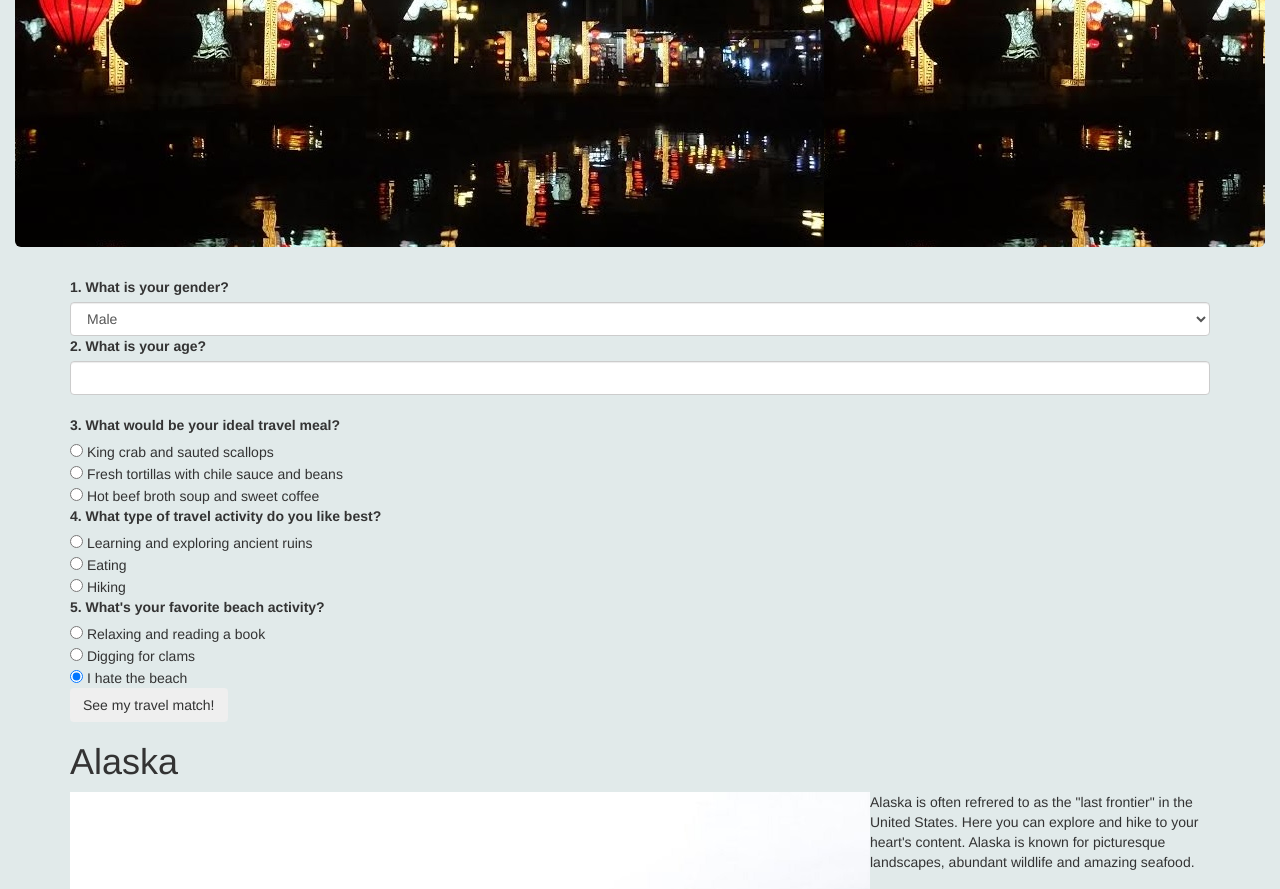
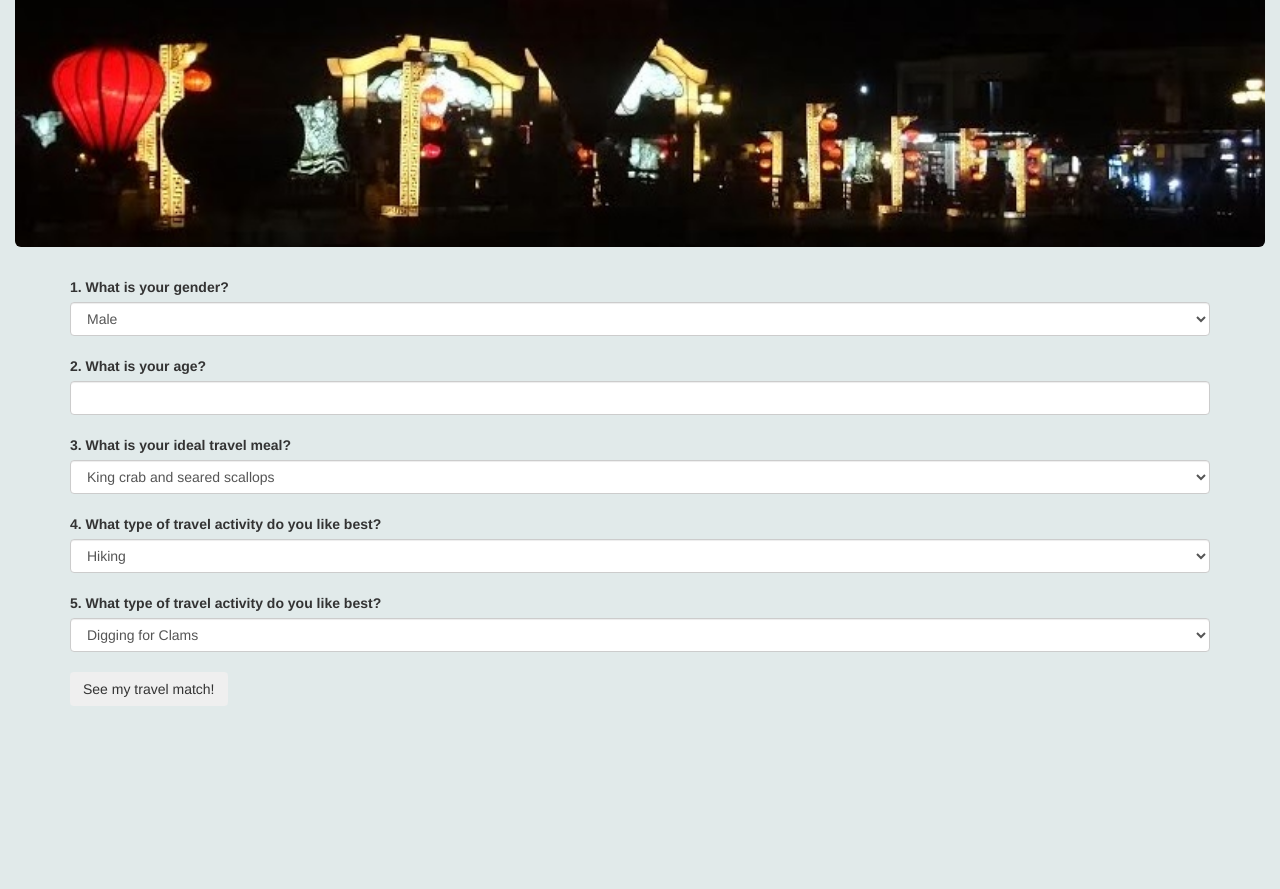
Before and after one commit to stewarea/review2, a plain HTML site: page index.html in a window 1280 px wide. Shown: the part 153-1042 px from the top of the page. After the commit the page ends 859 px from the top, so only its background shows below. Drawn offline with Linux system fonts and the light colour scheme.

Commit message:
change fields to dropdowns and add fifirst steps of jquery

```diff
--- a/css/styles.css
+++ b/css/styles.css
@@ -1,17 +1,16 @@
 img {
   max-width:800px;
-  float:left;
 }
 
-/*#alaska {
+#alaska {
   display: none;
 }
 #tikal {
   display: none;
 }
 #vietnam{
-  display: none;
-}*/
+  display: none;;
+}
 
 body {
   background-color: #e1eaea;
@@ -23,4 +22,6 @@ body {
   text-align: center;
   height: 400px;
   position relative;
+  background-repeat: no-repeat;
+  background-size: cover;
 }
--- a/index.html
+++ b/index.html
@@ -19,40 +19,34 @@
         <select id="gender" class="form-control">
           <option>Male</option>
           <option>Female</option>
+        </select></br>
 
-        </select>
-         <label for="age">2. What is your age?</label>
+        <label for="age">2. What is your age?</label>
             <input id="age" class="form-control" type="number"></br>
-          <div id="food">
-            <label for="food">3. What would be your ideal travel meal?</label></br>
-              <input type="radio" name="optionsRadios" id="optionsRadios1" value="option1" checked>
-              King crab and sauted scallops</br>
-              <input type="radio" name="optionsRadios" id="optionsRadios1" value="option1" checked>
-              Fresh tortillas with chile sauce and beans</br>
-              <input type="radio" name="optionsRadios" id="optionsRadios1" value="option1" checked>
-              Hot beef broth soup and sweet coffee</br>
-          </div>
-          <div id="activity">
-            <label for="activity">4. What type of travel activity do you like best?</label></br>
-              <input type="radio" name="optionsRadios" id="optionsRadios1" value="option1" checked>
-              Learning and exploring ancient ruins</br>
-              <input type="radio" name="optionsRadios" id="optionsRadios1" value="option1" checked>
-              Eating</br>
-              <input type="radio" name="optionsRadios" id="optionsRadios1" value="option1" checked>
-              Hiking</br>
-          </div>
-          <div id="beach">
-          <label for="beach">5. What's your favorite beach activity?</label></br>
-            <input type="radio" name="optionsRadios" id="optionsRadios1" value="option1" checked>
-            Relaxing and reading a book</br>
-            <input type="radio" name="optionsRadios" id="optionsRadios1" value="option1" checked>
-            Digging for clams</br>
-            <input type="radio" name="optionsRadios" id="optionsRadios1" value="option1" checked>
-            I hate the beach</br>
-          </div>
 
-         <button type="submit" class="btn">See my travel match!</button>
+        <label for="meal">3. What is your ideal travel meal?</label>
+          <select id="meal" class="form-control">
+            <option value="crab">King crab and seared scallops</option>
+            <option value="broth">Hot beef broth soup and sweet coffee</option>
+            <option value="beans">Handmade tortillas with chile sauce and beans</option>
+          </select></br>
+
+        <label for="activity">4. What type of travel activity do you like best?</label>
+        <select id="activity" class="form-control">
+          <option value="hiking">Hiking</option>
+          <option value="museum">Museums</option>
+          <option value="eating">Eating</option>
+        </select></br>
+
+        <label for="beach">5. What type of travel activity do you like best?</label>
+        <select id="beach" class="form-control">
+          <option value="dig">Digging for Clams</option>
+          <option value="relax">Relaxing and reading a book</option>
+          <option value="sand">I don't like sand.  It's course and rough and iritating, and it gets everywhere.</option>
+        </select></br>
+        <button type="submit" class="btn">See my travel match!</button>
       </form>
+    </div>
       <div id="alaska">
         <h1>Alaska</h1>
         <img src="img/alaska.jpg">
--- a/js/scripts.js
+++ b/js/scripts.js
@@ -2,39 +2,24 @@ $(document).ready(function() {
   $("form#match").submit(function(event) {
     var age = parseInt($("input#age").val());
     var gender = $("select#gender").val();
-    var meal = $("input#meal").val()
-    var activity = $("input#activity").val()
-    var beach = $(input#activity)/val()
+    var meal = $("select#meal").val()
+    var activity = $("select#activity").val()
+    var beach = $("select#beach").val()
 
 
-    if (gender === "Male") {
-      if (age < 35) {
+    if ((meal === "crab") && (activity === "hiking" || "museum" || "eating") && (beach === "dig")) {
       $('#alaska').show();
       }
-      if ((36 < age) && (age < 50)) {
+
+    if ((meal === "broth") && (activity === "museum") && (beach === "relax")) {
       $('#tikal').show();
       }
-      if (age > 50) {
+
+    if ((meal === "beans") && (activity === "eating") && (beach === "sand")) {
       $('#vietnam').show();
       }
-    }
 
 
      event.preventDefault();
   });
 });
-
-
-// $(document).ready(function() {
-//   $("form#insurance").submit(function(event) {
-//     var age = parseInt($("input#age").val());
-//     var gender = $("select#gender").val();
-//
-//     var quote = (100 - age) * 3;
-//
-//     $("#rate").empty().append(quote);
-//     $("#quote").show();
-//
-//     event.preventDefault();
-//   });
-// });
```
